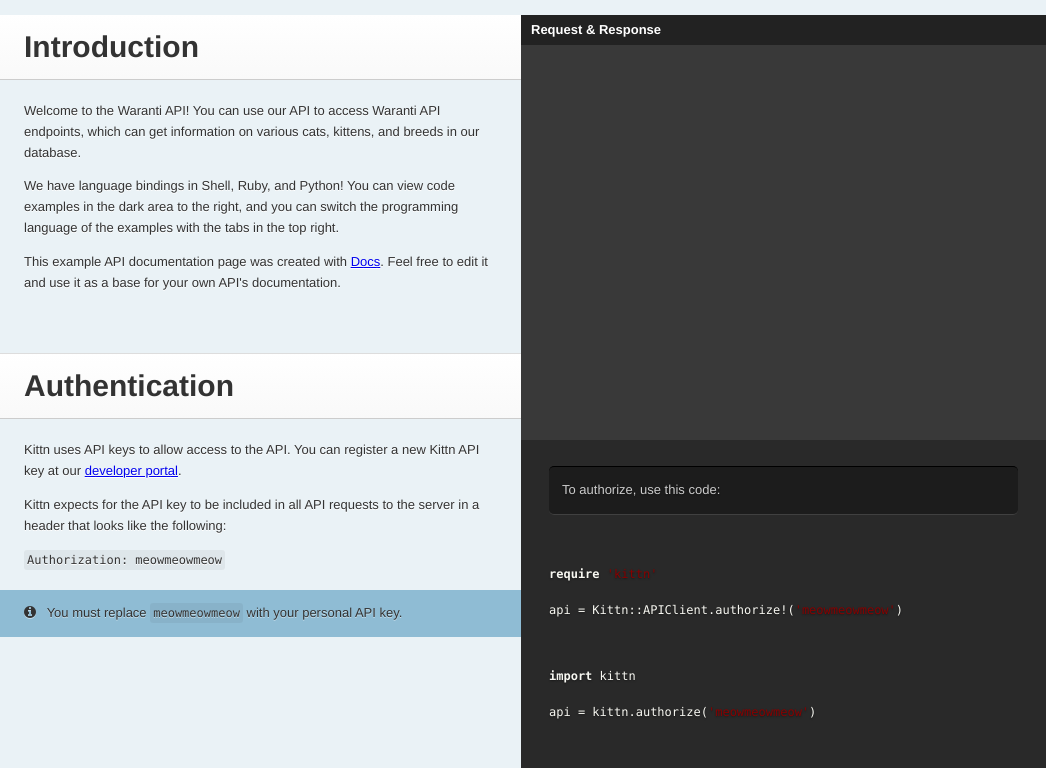
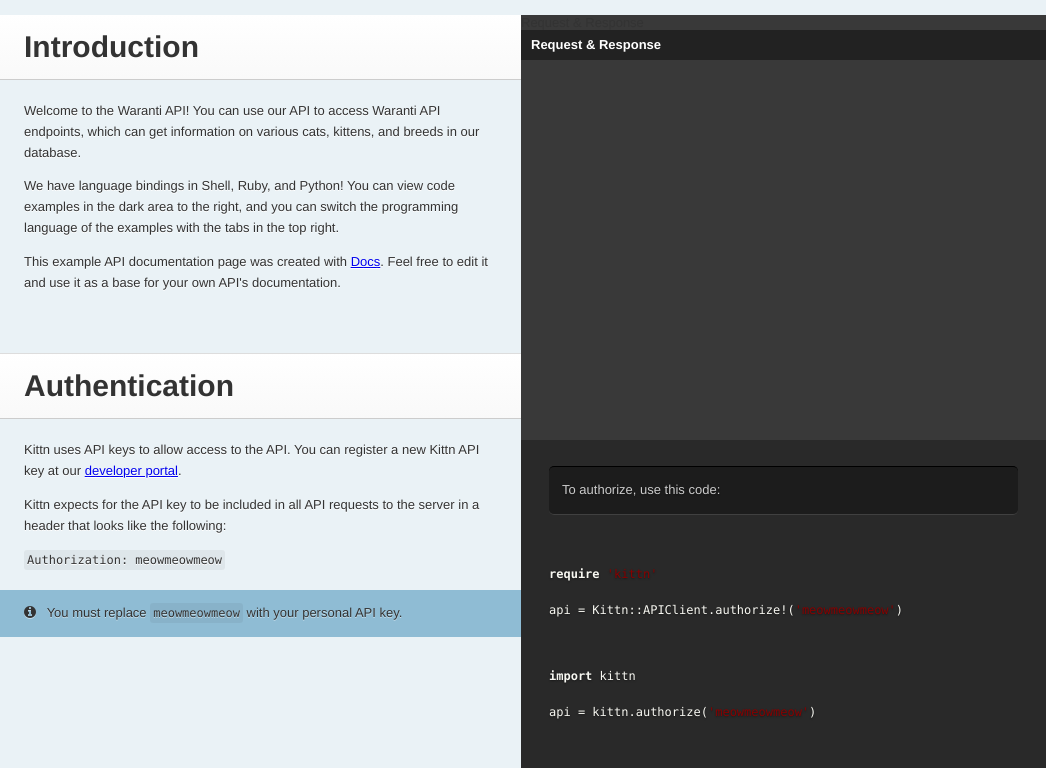
Before and after one commit to waranti/docs, a plain HTML site: page index.html in a window 1280 px wide. Shown: the top 768 px of the page, 234-1280 px from the left. Drawn offline with nearby package versions, Linux system fonts and the light colour scheme; files that its build step writes are made by us from their sources; files whose address does not match are found by name.

Commit message:
Update index.html

```diff
--- a/index.html
+++ b/index.html
@@ -247,7 +247,9 @@ api.kittens.get(<span class="hljs-number">2</span>)
 </table>
         </div>
       <div class="dark-box">
+               Request & Response
           <div class="lang-selector">
+
               <a href="#"> Request & Response</a>
           <div>
       </div>
```
